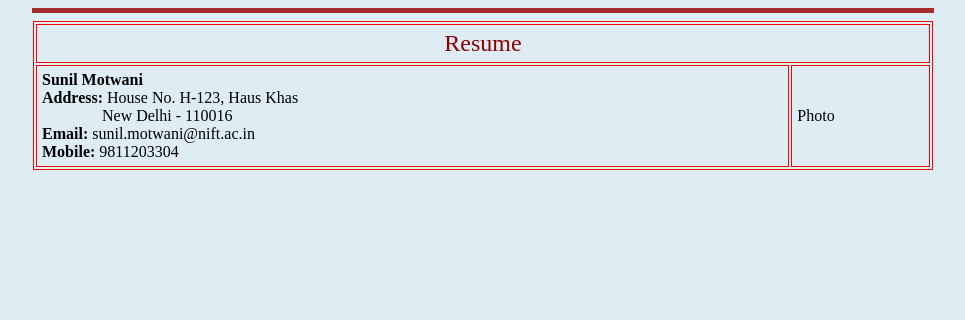
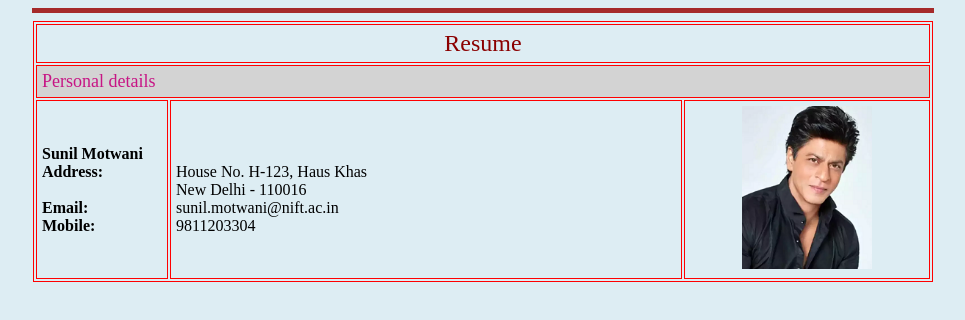
Before and after one commit to sunilmotwani/resume, a plain HTML site: page index.html in a window 1280 px wide. Shown: the whole page, without its empty margins (157-1122 px from the left). Drawn offline with Linux system fonts and the light colour scheme.

Commit message:
Add files via upload

```diff
--- a/index.html
+++ b/index.html
@@ -14,21 +14,33 @@
     <!-- Personal Details -->
     <table width="900" border="1" bordercolor="red" cellpadding="5"  align="center">
         <tr align="center">
-            <td colspan="2">
+            <td colspan="3">
             <font size="5" face="Cooper Black" color="DarkRed">Resume</font>
             </td>
         </tr>
+        <tr bgcolor="lightgrey">
+            <td colspan="3">
+            <font size="4" face="Cooper Black" color="MediumVioletRed">Personal details</font>
+            </td>
+        </tr>
         <tr>
-            <td>
+            <td width="120">
                 <b>Sunil Motwani</b>  <br>
-                <b>Address:</b>  House No. H-123, Haus Khas <br>
-                &nbsp;&nbsp;&nbsp;&nbsp;&nbsp;&nbsp;&nbsp;&nbsp;&nbsp;&nbsp;&nbsp;&nbsp;&nbsp;&nbsp;
+                <b>Address:</b>  <br>
+
+                <br>
+                <b>Email:</b>   <br>
+                <b>Mobile:</b>  <br>
+            </td>
+            <td  width="500">
+                  <br>
+                House No. H-123, Haus Khas <br>
                 New Delhi - 110016 <br>
-                <b>Email:</b>  sunil.motwani@nift.ac.in <br>
-                <b>Mobile:</b>  9811203304 <br>
+                sunil.motwani@nift.ac.in <br>
+                9811203304 <br>
             </td>
-            <td>
-                Photo
+            <td align="center">
+                <img src="srk.png" alt="Sunil Motwani" title="Sunil Motwani" width="130px">
             </td>
         </tr>
     </table>
```
Also changed, not shown: srk.png (added).
